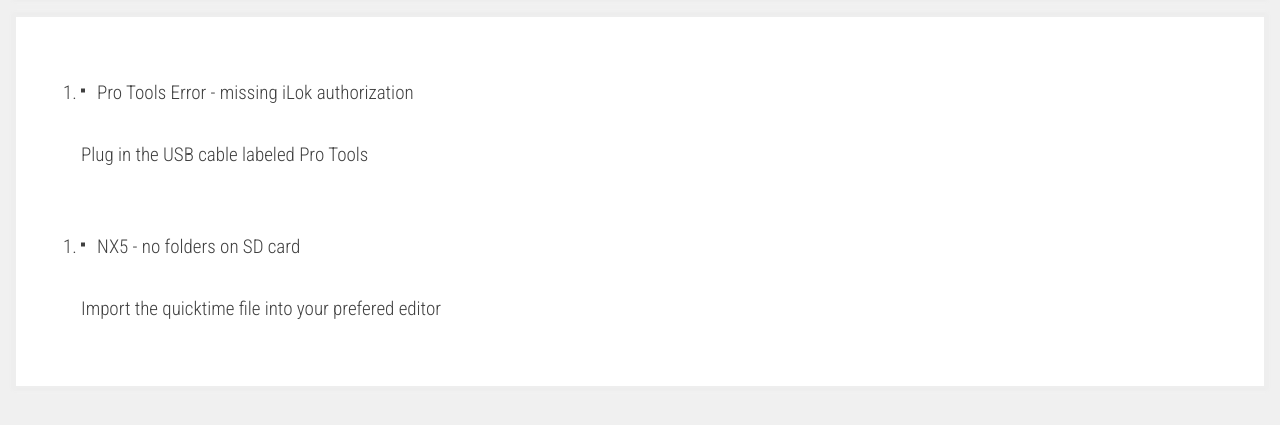
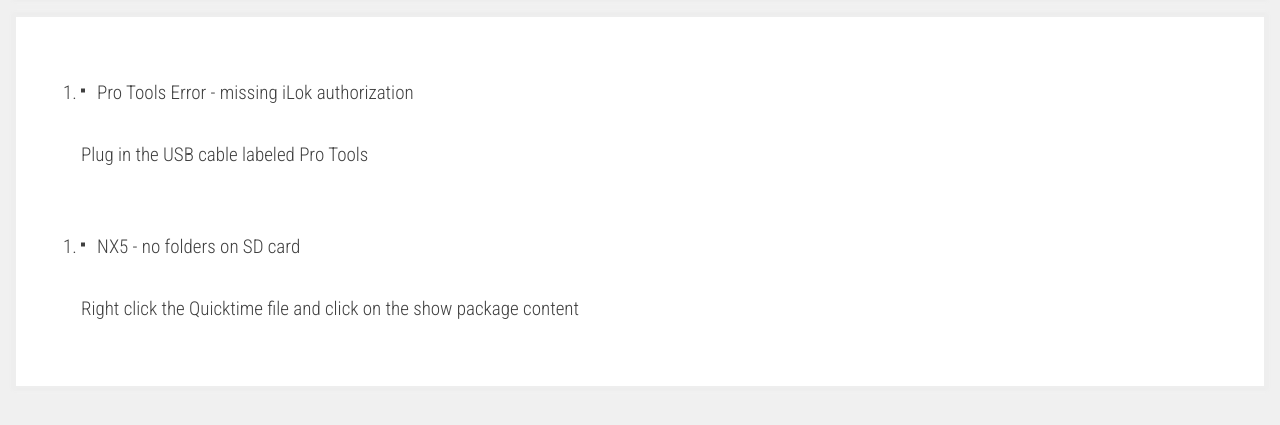
Before and after one commit to Flynevilmonkey/tcomtutorials, a plain HTML site: page videolab.html in a window 1280 px wide. Shown: the part 195-620 px from the top of the page. Drawn offline with Linux system fonts and the light colour scheme; files whose address does not match are found by name.

Commit message:
updated a few faqs

```diff
--- a/videolab.html
+++ b/videolab.html
@@ -82,7 +82,7 @@
         </ul></p>
         <p><ul>
           <li>NX5 - no folders on SD card</li>
-             <p>Import the quicktime file into your prefered editor</p>
+             <p>Right click the Quicktime file and click on the show package content </p>
         </ul></p>
         </article>
     </main>
```
Also changed, not shown: lettermanclone.html (+1 -1 lines).
